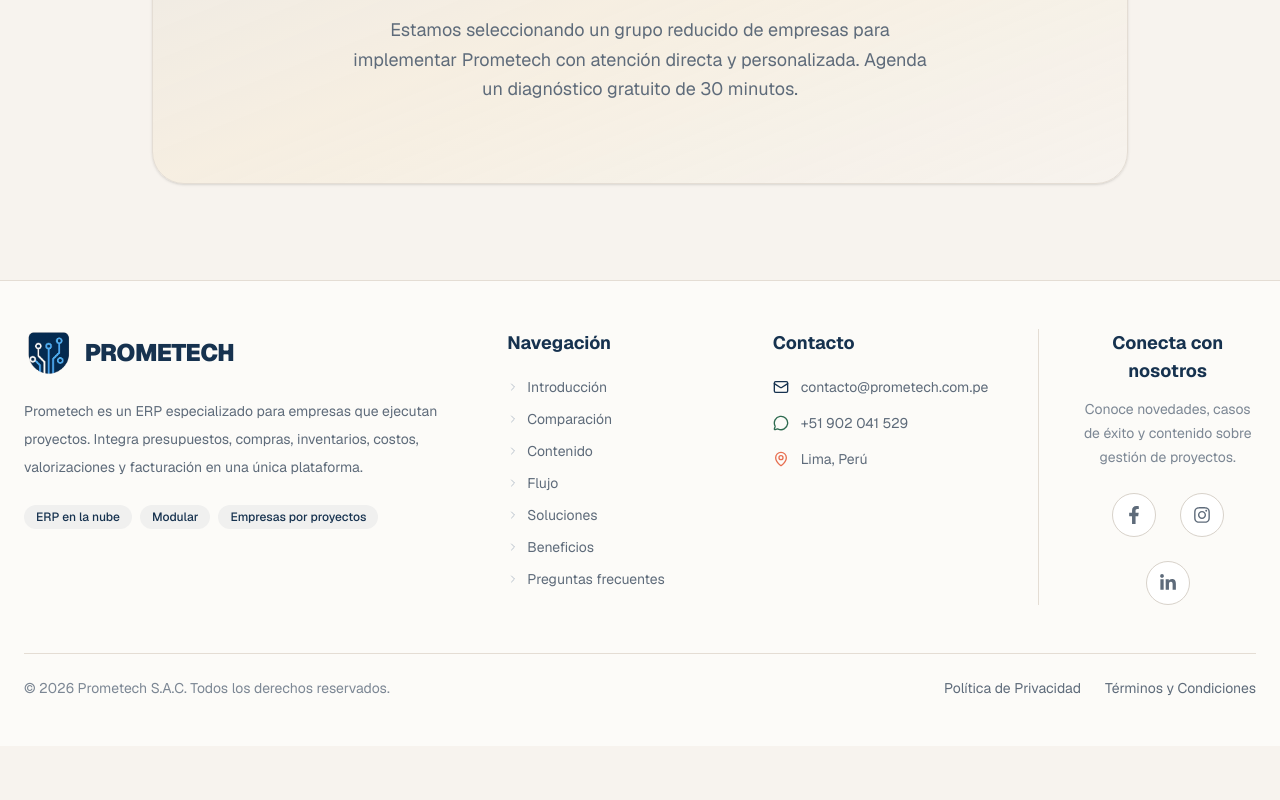
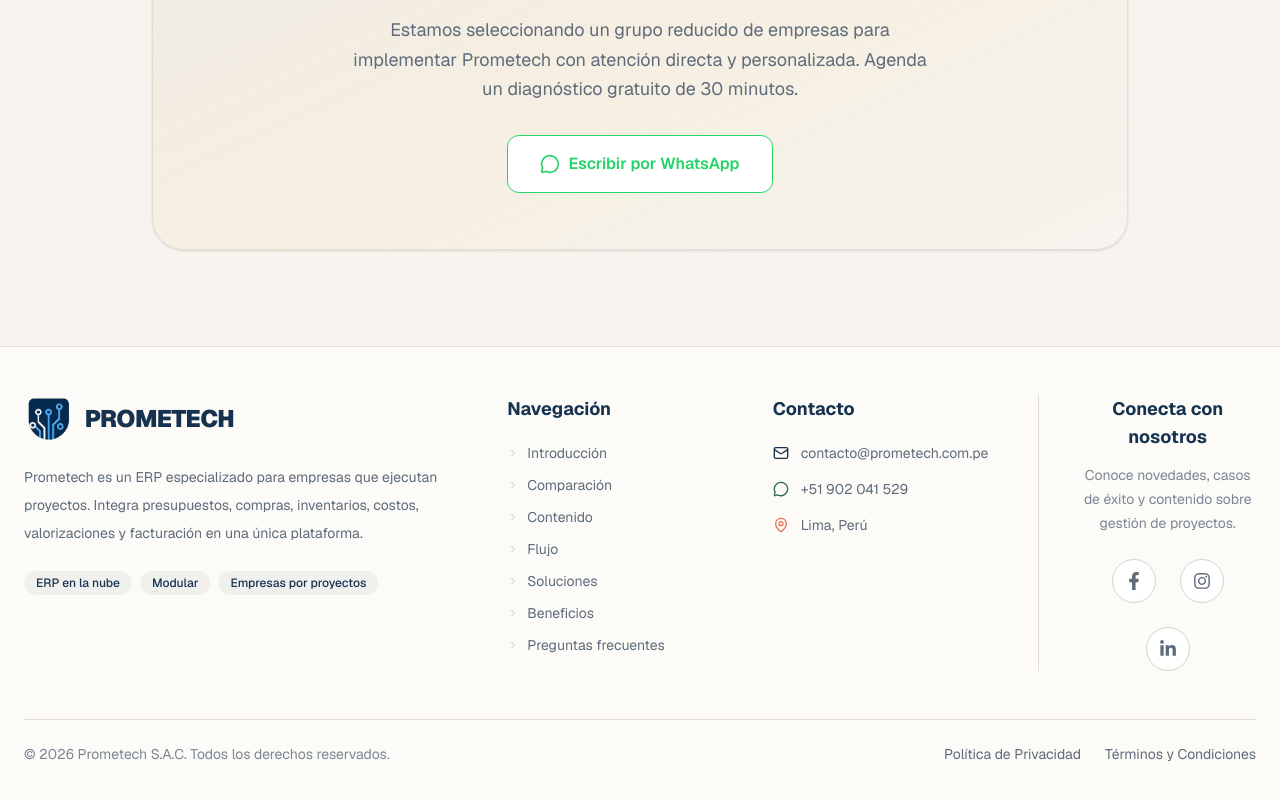
Before and after one commit to alexandermerino-prometech/landing-page, a Next.js app: page / in a window 1280 px wide. Shown: the part 7539-8339 px from the top of the page. Before the commit the page ends 8285 px from the top, so only its background shows below. Built offline with nearby package versions, Linux system fonts and the light colour scheme.

Commit message:
adding whatsapp button in main page

```diff
--- a/app/page.tsx
+++ b/app/page.tsx
@@ -20,7 +20,8 @@
   Truck,
   Receipt,
   LayoutDashboard,
-  Mail
+  Mail,
+  MessageCircle
 } from "lucide-react";
 
 const preguntasFrecuentes = [
@@ -316,7 +317,20 @@
             Estamos seleccionando un grupo reducido de empresas para implementar Prometech con atención directa y personalizada. Agenda un diagnóstico gratuito de 30 minutos.
           </p>
 
-          {/* resto de botones igual */}
+          <div className="flex flex-col sm:flex-row justify-center gap-4 mt-8">
+
+            {/* WhatsApp */}
+            <a
+              href="https://wa.me/51902041529?text=Hola%20Prometech,%20quisiera%20agendar%20una%20demostración."
+              target="_blank"
+              rel="noopener noreferrer"
+              className="inline-flex items-center justify-center rounded-xl border border-[#25D366] bg-white px-8 py-4 font-semibold text-[#25D366] hover:bg-[#25D366] hover:text-white transition-colors"
+            >
+              <MessageCircle className="w-5 h-5 mr-2" />
+              Escribir por WhatsApp
+            </a>
+
+          </div>
         </div>
       </section>
 
```
